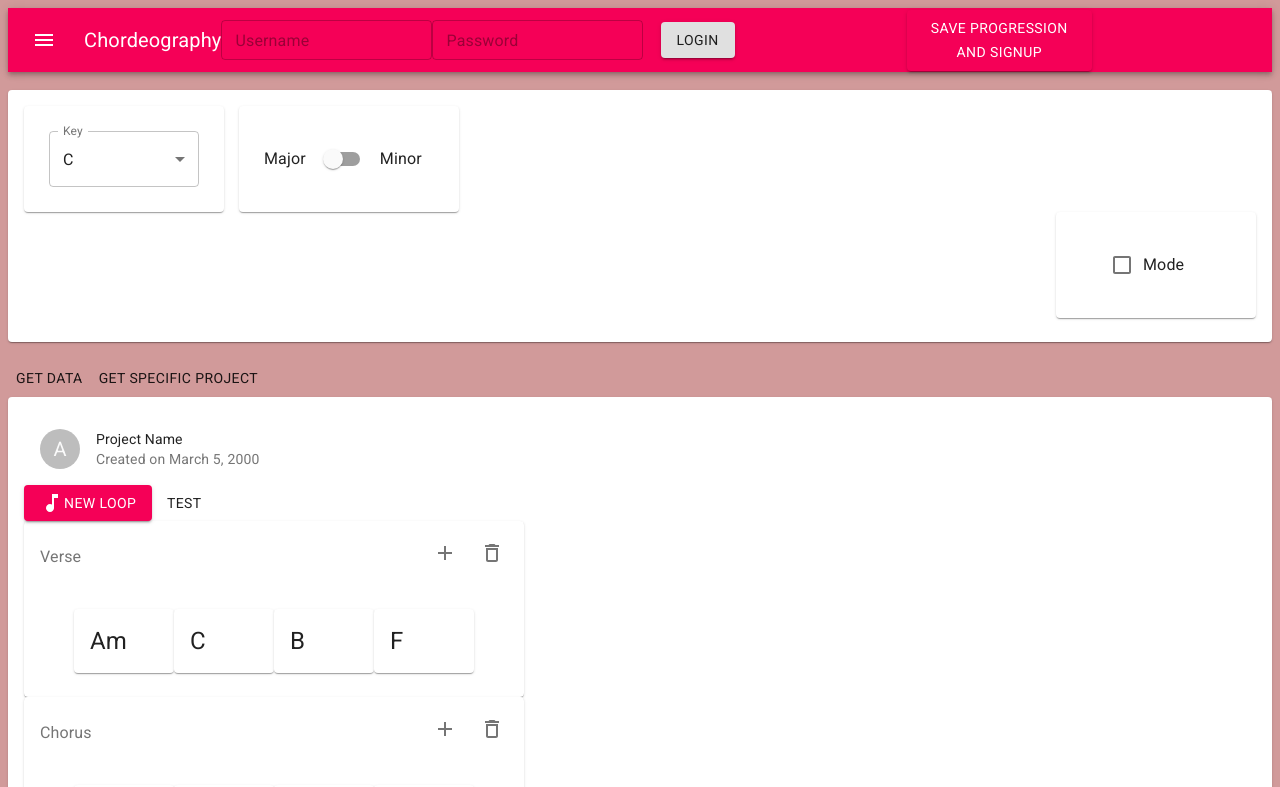
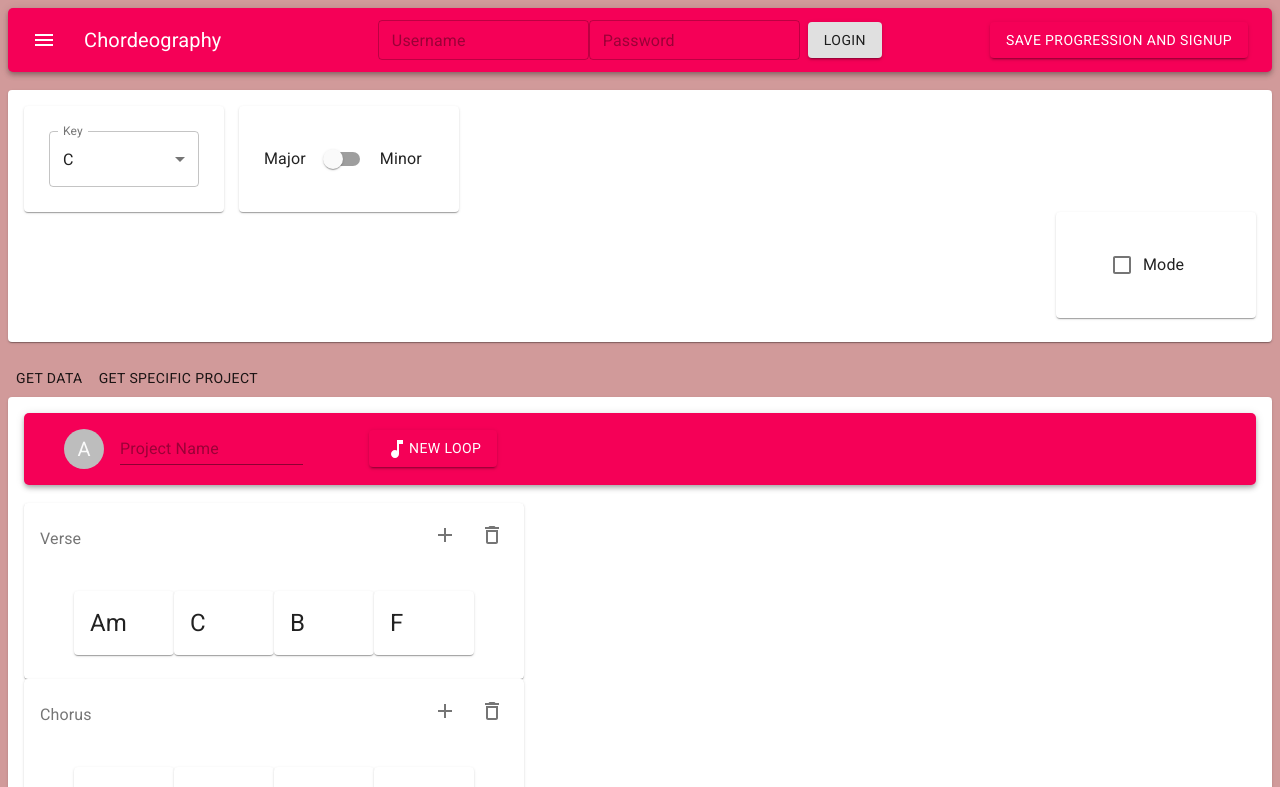
Before and after one commit to DillonNotDylan/COP4331-BigProject, a React (Create React App) app: page / in a window 1280 px wide. Shown: the top 787 px of the page. Built offline with nearby package versions, Linux system fonts and the light colour scheme.

Commit message:
added sub-nav bar

```diff
--- a/src/components/Looper/LoopBox.js
+++ b/src/components/Looper/LoopBox.js
@@ -8,7 +8,9 @@ import {
 	CardHeader,
 	Grid,
 	IconButton,
-
+	AppBar,
+	Toolbar,
+	TextField
 } from '@material-ui/core'
 // import MoreVertIcon from '@material-ui/icons'
 import MusicNoteIcon from '@material-ui/icons/MusicNote';
@@ -40,7 +42,8 @@ const loopTemp = [
 
 
 const LoopBox = ({useKey, useMode}) => {
-	const [currProj, setProj] = useState(loopTemp)
+	const [currProj, setProj] = useState(loopTemp);
+	const [projName, setName] = useState("");
 
 	// At the moment, this useEffect will undisirably reset changes to the website,
 	// In the future, we'll need this to set the stage for changes
@@ -111,6 +114,12 @@ const LoopBox = ({useKey, useMode}) => {
 		})
 	}
 
+	const projectName = (e) => {
+		e.persist();
+		setName(e.target.value);
+		console.log(projName);
+	}
+
 	return (
 		<div>
 
@@ -128,6 +137,8 @@ const LoopBox = ({useKey, useMode}) => {
 
 			<Card >
 				<CardContent>
+					<AppBar position="static" color="secondary" style={{borderRadius: 5}}>
+						<Toolbar>
 							<CardHeader
 								avatar={
 									<Avatar aria-label="recipe">
@@ -139,14 +150,40 @@ const LoopBox = ({useKey, useMode}) => {
 								// 		<MoreVertIcon />
 								// 	</IconButton>
 								// }
-						title="Project Name"
-						subheader="Created on March 5, 2000"
+								title={
+									<TextField
+										placeholder="Project Name"
+										onChange={projectName}
+									/>
+								}
 							/>
 
-					<Button variant="contained" color="secondary" onClick={addNewLoop}><MusicNoteIcon /> New Loop</Button>
+							<section style={{marginLeft: 50}}>
+								<Button
+									variant="contained"
+									color="secondary"
+									onClick={addNewLoop}>
+									<MusicNoteIcon />
+									New Loop
+								</Button>
+
+								{/* Perhaps has future purpose */}
+								{/* <Button
+									style={
+										{marginLeft: 20}
+									}
+									variant="contained"
+									color="secondary">
+									Play
+								</Button> */}
+
+							</section>
+
 							{/* <Button variant="contained" color="secondary" onClick={() => console.log(currProj)}><MusicNoteIcon /> Test</Button> */}
-					<Button
-						onClick={function(){console.log(useKey);console.log(useMode)}}>Test</Button>
+						</Toolbar>
+					</AppBar>
+
+					<br />
 
 					<Grid container direction="column" style={{width: 500}}>
 						{
--- a/src/components/NavBar.js
+++ b/src/components/NavBar.js
@@ -20,13 +20,13 @@ let signInLoginRoute = "https://chordeo-grapher.herokuapp.com/user/signin";
 const useStyles = makeStyles((theme) => ({
 	root: {
 		display: 'center',
-
+		borderRadius: 5
 	},
 	menuButton: {
 		marginRight: theme.spacing(2),
 	},
 	title: {
-		// flexGrow: 1,
+		flexGrow: 1,
 		// marginRight: 100,
 		// display: 'flex'
 	},
@@ -114,8 +114,14 @@ const NavBar = () => {
 					direction="row"
 					alignItems="center"
 					spacing={1}
+					style={
+						{display: "flex",
+						 flexWrap: "noWrap",
+						 minWidth: 150
+						}
+					}
 				>
-					<Grid item md={6}>
+					<Grid item>
 						<TextField
 							variant="outlined"
 							size="small"
@@ -131,7 +137,7 @@ const NavBar = () => {
 						/>
 					</Grid>
 
-					<Grid item md={2}>
+					<Grid item>
 						<Button
 							color="default"
 							variant="contained"
@@ -140,7 +146,7 @@ const NavBar = () => {
 
 					</Grid>
 
-					<Grid item md>
+					<Grid item>
 						<Login_SignUp  buttonText="Sign Up"/>
 					</Grid>
 
```
Lines whose indentation alone changed are shown as unchanged.
